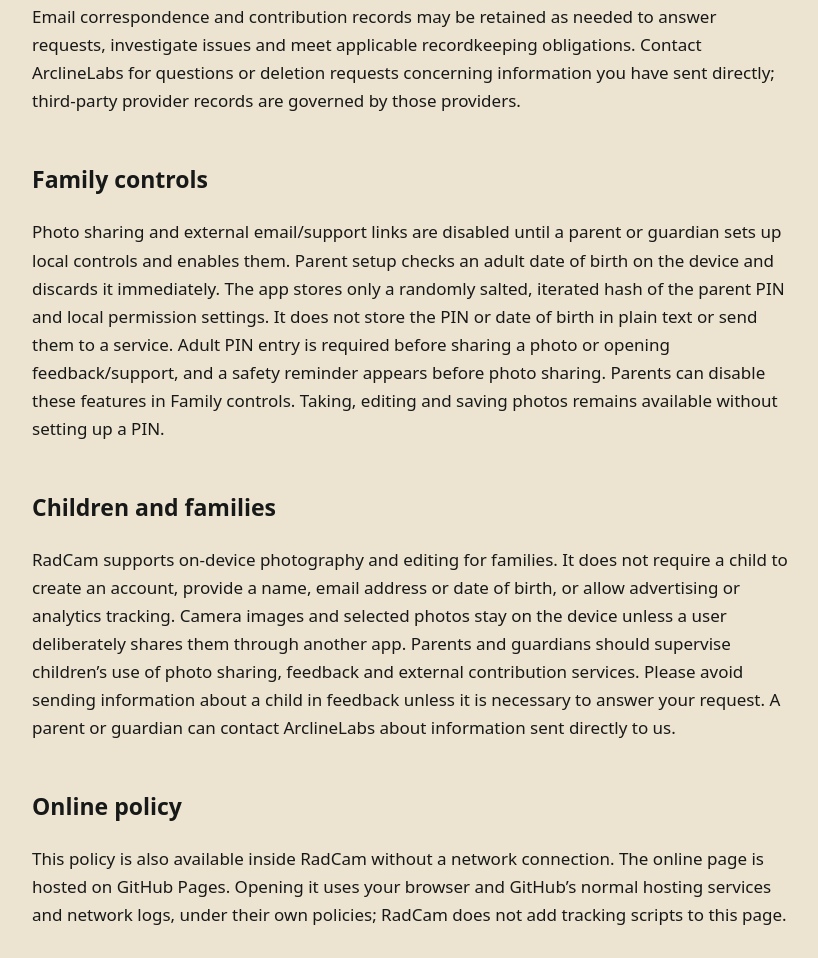
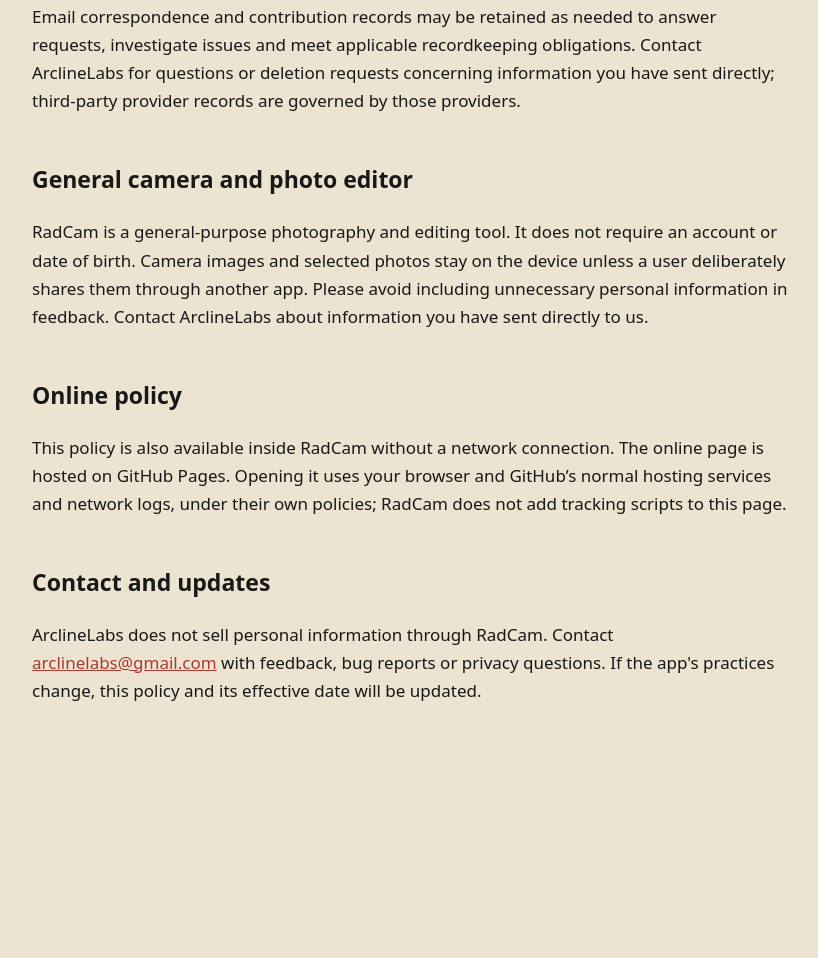
Before and after one commit to YadavSourabhGH/radcam-privacy, a plain HTML site: page index.html in a window 1280 px wide. Shown: the part 2043-3001 px from the top of the page, without its empty margins (228-1046 px from the left). After the commit the page ends 2808 px from the top, so only its background shows below. Drawn offline with Linux system fonts and the light colour scheme.

Commit message:
Remove unnecessary parent gate disclosures

```diff
--- a/index.html
+++ b/index.html
@@ -20,10 +20,8 @@
 <h2>Retention and deletion</h2>
 <p>Photos in shared device storage remain until you remove them through your gallery or file manager. Removing a photo from RadCam's Studio removes its app-private copy and leaves its separately saved gallery copy. Clearing app storage or uninstalling removes private photos, working drafts and preferences, but may leave shared gallery copies. Android backups, cloud galleries, document providers and other apps operate under their own settings and policies.</p>
 <p>Email correspondence and contribution records may be retained as needed to answer requests, investigate issues and meet applicable recordkeeping obligations. Contact ArclineLabs for questions or deletion requests concerning information you have sent directly; third-party provider records are governed by those providers.</p>
-<h2>Family controls</h2>
-<p>Photo sharing and external email/support links are disabled until a parent or guardian sets up local controls and enables them. Parent setup checks an adult date of birth on the device and discards it immediately. The app stores only a randomly salted, iterated hash of the parent PIN and local permission settings. It does not store the PIN or date of birth in plain text or send them to a service. Adult PIN entry is required before sharing a photo or opening feedback/support, and a safety reminder appears before photo sharing. Parents can disable these features in Family controls. Taking, editing and saving photos remains available without setting up a PIN.</p>
-<h2>Children and families</h2>
-<p>RadCam supports on-device photography and editing for families. It does not require a child to create an account, provide a name, email address or date of birth, or allow advertising or analytics tracking. Camera images and selected photos stay on the device unless a user deliberately shares them through another app. Parents and guardians should supervise children’s use of photo sharing, feedback and external contribution services. Please avoid sending information about a child in feedback unless it is necessary to answer your request. A parent or guardian can contact ArclineLabs about information sent directly to us.</p>
+<h2>General camera and photo editor</h2>
+<p>RadCam is a general-purpose photography and editing tool. It does not require an account or date of birth. Camera images and selected photos stay on the device unless a user deliberately shares them through another app. Please avoid including unnecessary personal information in feedback. Contact ArclineLabs about information you have sent directly to us.</p>
 <h2>Online policy</h2>
 <p>This policy is also available inside RadCam without a network connection. The online page is hosted on GitHub Pages. Opening it uses your browser and GitHub’s normal hosting services and network logs, under their own policies; RadCam does not add tracking scripts to this page.</p>
 <h2>Contact and updates</h2>
```
